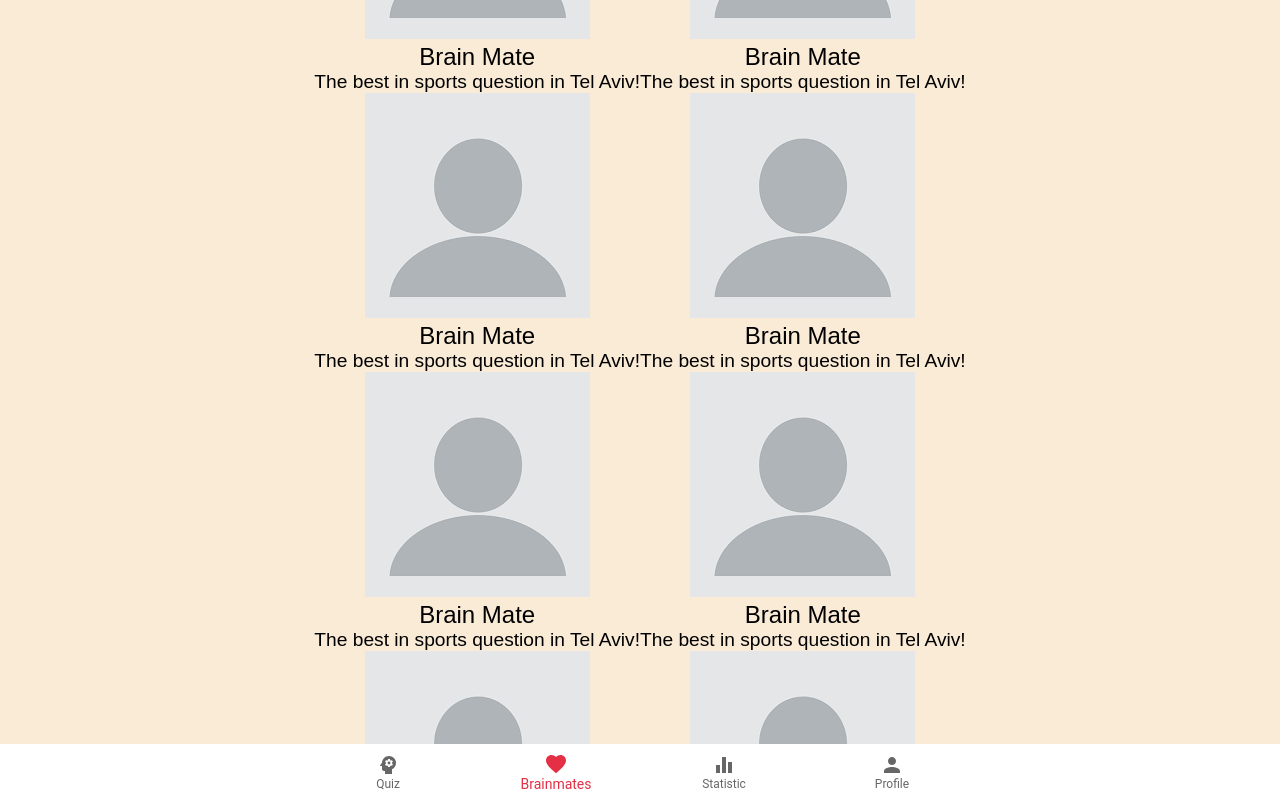
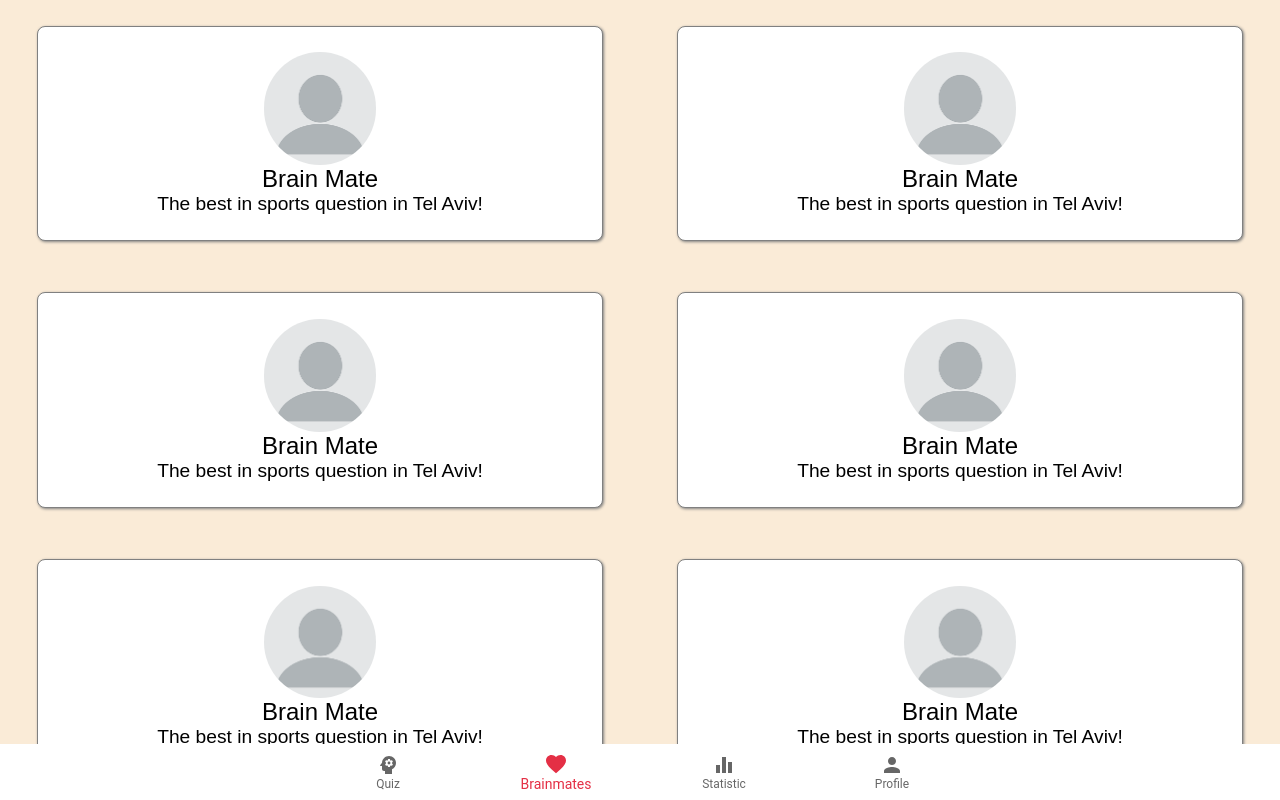
Before and after one commit to orimaromcom/quizy-smart-dating, a React (Create React App) app in the folder src/client/: page /brain-mates in a window 1280 px wide. Built offline with nearby package versions, Linux system fonts and the light colour scheme; a web font is replaced by a local one.

Commit message:
add grided brainmates card

```diff
--- a/src/client/src/components/BrainMates/BrainMates.css
+++ b/src/client/src/components/BrainMates/BrainMates.css
@@ -1,5 +1,9 @@
 .brain-mates-container{
-    margin: 10px;
-    display: grid;
-    grid-template-columns: auto auto;
+    flex-grow: 1;
+    width: 100%;
+    max-height: 100%;
+    display: flex;
+    flex-direction: row;
+    flex-wrap: wrap;
+    justify-content: space-around;
 }
--- a/src/client/src/components/BrainMates/BrainMates.jsx
+++ b/src/client/src/components/BrainMates/BrainMates.jsx
@@ -13,12 +13,6 @@ export default function BrainMates() {
       <MateCard />
       <MateCard />
       <MateCard />
-      <MateCard />
-      <MateCard />
-      <MateCard />
-      <MateCard />
-      <MateCard />
-      <MateCard />
     </div>
   );
 }
--- a/src/client/src/components/BrainMates/MateCard/MateCard.css
+++ b/src/client/src/components/BrainMates/MateCard/MateCard.css
@@ -1,20 +1,27 @@
-.mate-card-container{
-   display: flex;
-   flex-direction: column;
-}
-
 .mate-card{
     display: flex;
-    flex-grow: 1;
     flex-direction: column;
     justify-content: center;
     align-items: center;
+    flex-basis: 40%;
+    margin: 2%;
+    padding: 2% ;
+    border: 1px solid gray;
+    border-radius: 8px;
+    box-shadow: 1px 1px 3px gray;
+    background-color: white;
 }
 
-/* .card-avatar-container{
-   border-radius: 50%;
+.card-avatar-container{
     overflow: hidden;
-} */
+    display: flex;
+    justify-content: center;
+}
+
+.card-avatar-img{
+    border-radius: 50%;
+    max-width: 50%;
+}
 
 .card-content{
     display: flex;
--- a/src/client/src/routes/BrainMatesPage.jsx
+++ b/src/client/src/routes/BrainMatesPage.jsx
@@ -1,10 +1,10 @@
-import BrainMates from "../components/BrainMates/BrainMates";
+import Brainmates from "../components/BrainMates/BrainMates";
 import Page from "../components/Page/Page";
 
-export default function BrainMatesPage() {
+export default function BrainmatesPage() {
   return (
     <Page>
-      <BrainMates />
+      <Brainmates />
     </Page>
   );
 }
```
